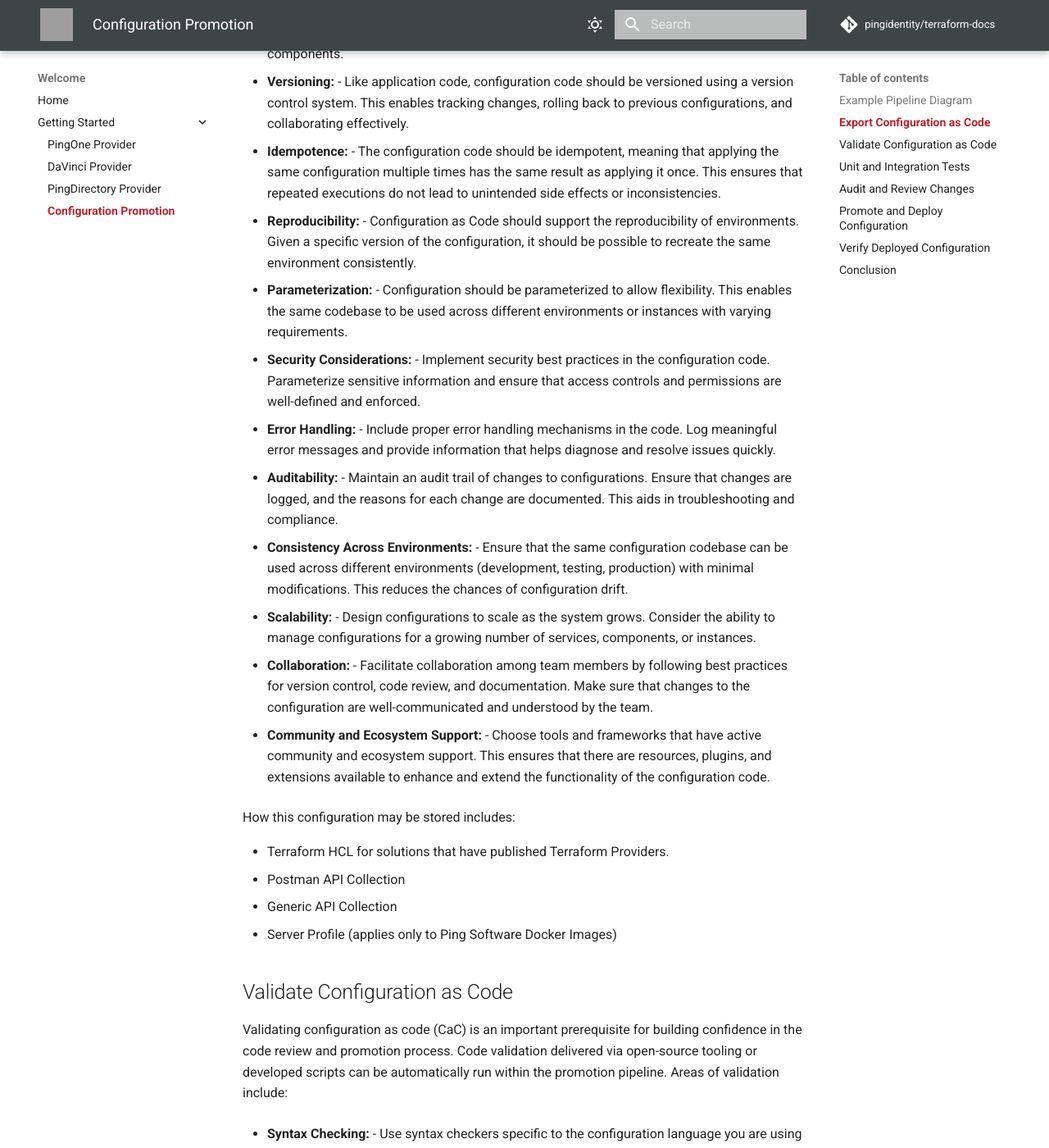
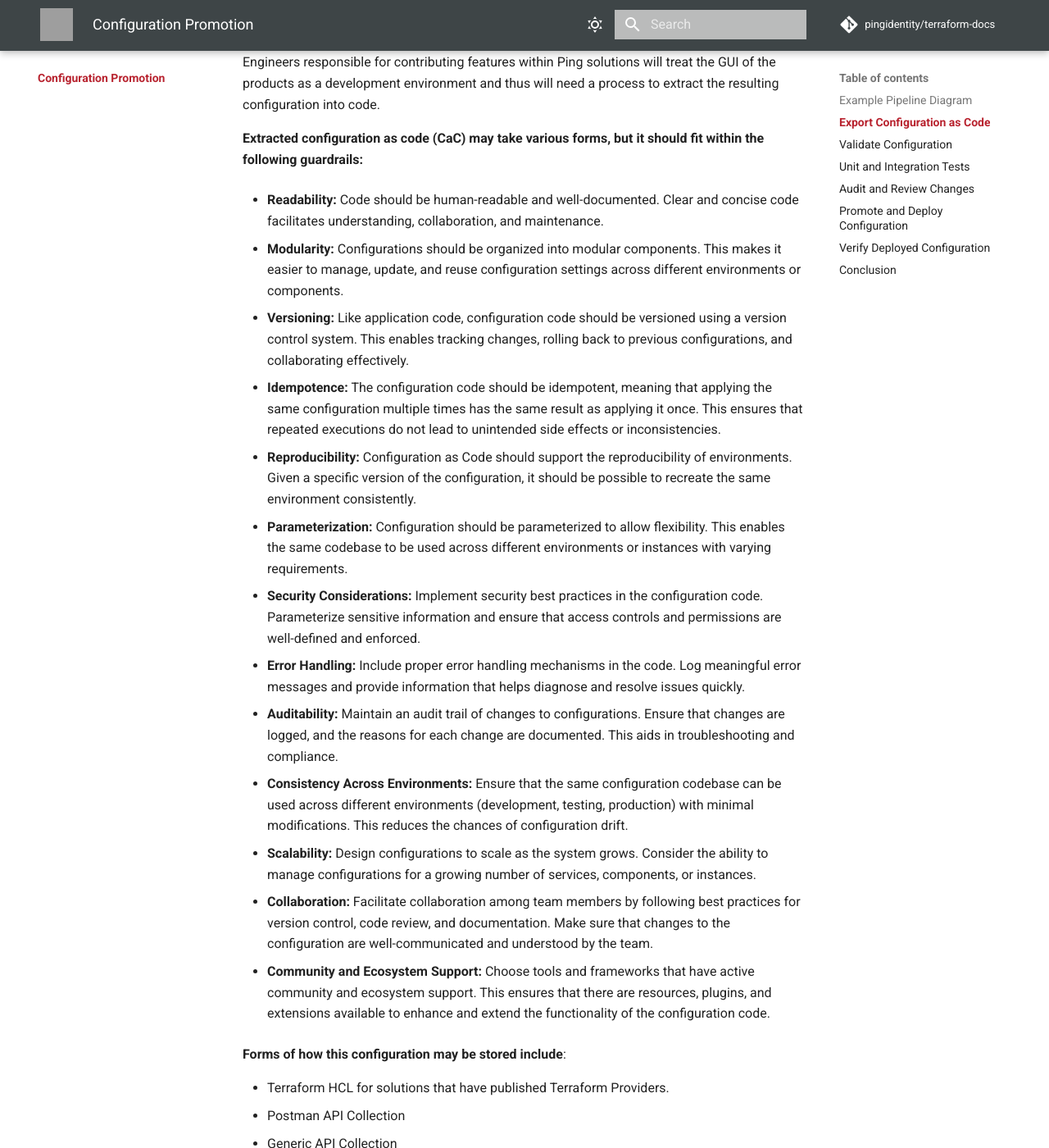
Before and after one commit to pingidentity/terraform-docs, an MkDocs documentation site: the page built from docs/getting-started/configuration-promotion.md, in a window 1280 px wide and 1400 px high, scrolled down 1570 px. Shown: the whole window at 82% size. Built offline with MkDocs 1.6.1 and Material for MkDocs 9.7.7, drawn with Linux system fonts in a browser that asks for light colours; comment, search, counter and statistics services are not loaded; some of the changed text lies outside the part shown; grey boxes are pictures that could not be loaded.

Commit message:
formatting

```diff
--- a/docs/getting-started/configuration-promotion.md
+++ b/docs/getting-started/configuration-promotion.md
@@ -1,17 +1,16 @@
 # Getting Started with Configuration Promotion at Ping
 
-Automating configuration promotion brings efficiency, reliability, and risk mitigation into the deployment process. By automating the promotion of Ping solution configuration through various environments, organizations can ensure consistency and repeatability in their deployment practices. When delivered via a Continuous Integration and Continuous Deployment (CI/CD) pipeline, this process not only accelerates the delivery of new features but also minimizes the potential for human error, a common source of configuration issues.
+Automating configuration promotion brings efficiency, reliability, and risk mitigation into the deployment process. By automating the promotion of Ping solution configuration through various environments, organizations ensure consistency and repeatability in their deployment practices. When delivered via a Continuous Integration and Continuous Deployment (CI/CD) pipeline, this process not only accelerates the delivery of new features but also minimizes the potential for human error, a common source of configuration issues.
 
-
-> "Ping Solutions" as a term represents all forms of software and services that Ping Identity offers
-
-> "Environments" as a term represents deployment environments such as: development, test, pre-production, production
-
-> Mentions of terraform are relevant to Ping offerings that have an available [terraform provider](https://registry.terraform.io/namespaces/pingidentity).
+!!! note
+    - "Ping Solutions" as a term represents all forms of software and services that Ping Identity offers
+    - "Environments" as a term represents deployment environments such as: development, test, pre-production, production
+    - Mentions of terraform are relevant to Ping offerings that have an available [terraform provider](https://registry.terraform.io/namespaces/pingidentity).
 
 This document intends to raise considerations and provide suggestions to help build a strong foundation for automating configuration promotion as it relates to Ping Identity solutions. **As such, guidance is provided generically and details of pipeline implementation are left to the implementor.** Examples provided in this guide are intended only to serve as a common foundation.
 
 The reader is assumed to be past the discovery and exploration phase of Ping products and is interested in adopting the DevOps and CI/CD practices for deploying into production environments. The reader should be familiar with the general concepts around CI/CD and SDLC as well as terms like:
+
 - Continuous Integration / Continuous Deployment (CI/CD), including pipelines
 - Infrastructure as Code (IaC)
 - GitOps and similar methodologies
@@ -20,75 +19,79 @@ The reader is assumed to be past the discovery and exploration phase of Ping pro
 - Basic DevOps understanding, including automation and testing
 
 
-With these concepts in mind, this document will explore the following areas:
-- [Getting Started with Configuration Promotion at Ping](#getting-started-with-configuration-promotion-at-ping)
-  - [Example Pipeline Diagram](#example-pipeline-diagram)
+**With these concepts in mind, this document will explore the following areas:**
+
   - [Export Configuration as Code](#export-configuration-as-code)
-  - [Validate Configuration as Code](#validate-configuration-as-code)
+  - [Validate Configuration](#validate-configuration-as-code)
   - [Unit and Integration Tests](#unit-and-integration-tests)
   - [Audit and Review Changes](#audit-and-review-changes)
   - [Promote and Deploy Configuration](#promote-and-deploy-configuration)
   - [Verify Deployed Configuration](#verify-deployed-configuration)
-  - [Conclusion](#conclusion)
 
 ## Example Pipeline Diagram
 
 For a common foundation on where concepts may be implemented into a pipeline, a generic pipeline diagram is shown here:
 
-![generic-pipeline](generic-pipeline.png)
+<details>
+  <summary>Expand Image</summary>
+    <img src="../../img/configuration-promotion/generic-pipeline.png"  alt="Generic Pipeline"/>
+</details>
 
 ## Export Configuration as Code
 
 Engineers responsible for contributing features within Ping solutions will treat the GUI of the products as a development environment and thus will need a process to extract the resulting configuration into code.
 
-Extracted configuration as code (CaC) may take various forms, but it should fit within the following guardrails:
+**Extracted configuration as code (CaC) may take various forms, but it should fit within the following guardrails:**
 
-- **Readability:** - Code should be human-readable and well-documented. Clear and concise code facilitates understanding, collaboration, and maintenance.
+- **Readability:** Code should be human-readable and well-documented. Clear and concise code facilitates understanding, collaboration, and maintenance.
 
-- **Modularity:** - Configurations should be organized into modular components. This makes it easier to manage, update, and reuse configuration settings across different environments or components.
+- **Modularity:** Configurations should be organized into modular components. This makes it easier to manage, update, and reuse configuration settings across different environments or components.
 
-- **Versioning:** - Like application code, configuration code should be versioned using a version control system. This enables tracking changes, rolling back to previous configurations, and collaborating effectively.
+- **Versioning:** Like application code, configuration code should be versioned using a version control system. This enables tracking changes, rolling back to previous configurations, and collaborating effectively.
 
-- **Idempotence:** - The configuration code should be idempotent, meaning that applying the same configuration multiple times has the same result as applying it once. This ensures that repeated executions do not lead to unintended side effects or inconsistencies.
+- **Idempotence:** The configuration code should be idempotent, meaning that applying the same configuration multiple times has the same result as applying it once. This ensures that repeated executions do not lead to unintended side effects or inconsistencies.
 
-- **Reproducibility:** - Configuration as Code should support the reproducibility of environments. Given a specific version of the configuration, it should be possible to recreate the same environment consistently.
+- **Reproducibility:** Configuration as Code should support the reproducibility of environments. Given a specific version of the configuration, it should be possible to recreate the same environment consistently.
 
-- **Parameterization:** - Configuration should be parameterized to allow flexibility. This enables the same codebase to be used across different environments or instances with varying requirements.
+- **Parameterization:** Configuration should be parameterized to allow flexibility. This enables the same codebase to be used across different environments or instances with varying requirements.
 
-- **Security Considerations:** - Implement security best practices in the configuration code. Parameterize sensitive information and ensure that access controls and permissions are well-defined and enforced.
+- **Security Considerations:** Implement security best practices in the configuration code. Parameterize sensitive information and ensure that access controls and permissions are well-defined and enforced.
 
-- **Error Handling:** - Include proper error handling mechanisms in the code. Log meaningful error messages and provide information that helps diagnose and resolve issues quickly.
+- **Error Handling:** Include proper error handling mechanisms in the code. Log meaningful error messages and provide information that helps diagnose and resolve issues quickly.
 
-- **Auditability:** - Maintain an audit trail of changes to configurations. Ensure that changes are logged, and the reasons for each change are documented. This aids in troubleshooting and compliance.
+- **Auditability:** Maintain an audit trail of changes to configurations. Ensure that changes are logged, and the reasons for each change are documented. This aids in troubleshooting and compliance.
 
-- **Consistency Across Environments:** - Ensure that the same configuration codebase can be used across different environments (development, testing, production) with minimal modifications. This reduces the chances of configuration drift.
+- **Consistency Across Environments:** Ensure that the same configuration codebase can be used across different environments (development, testing, production) with minimal modifications. This reduces the chances of configuration drift.
 
-- **Scalability:** - Design configurations to scale as the system grows. Consider the ability to manage configurations for a growing number of services, components, or instances.
+- **Scalability:** Design configurations to scale as the system grows. Consider the ability to manage configurations for a growing number of services, components, or instances.
 
-- **Collaboration:** - Facilitate collaboration among team members by following best practices for version control, code review, and documentation. Make sure that changes to the configuration are well-communicated and understood by the team.
+- **Collaboration:** Facilitate collaboration among team members by following best practices for version control, code review, and documentation. Make sure that changes to the configuration are well-communicated and understood by the team.
 
-- **Community and Ecosystem Support:** - Choose tools and frameworks that have active community and ecosystem support. This ensures that there are resources, plugins, and extensions available to enhance and extend the functionality of the configuration code.
+- **Community and Ecosystem Support:** Choose tools and frameworks that have active community and ecosystem support. This ensures that there are resources, plugins, and extensions available to enhance and extend the functionality of the configuration code.
 
-How this configuration may be stored includes:
+**Forms of how this configuration may be stored include**:
 
 - Terraform HCL for solutions that have published Terraform Providers.
 - Postman API Collection
 - Generic API Collection
 - Server Profile (applies only to Ping Software Docker Images)
 
-## Validate Configuration as Code
+## Validate Configuration
 
-Validating configuration as code (CaC) is an important prerequisite for building confidence in the code review and promotion process. Code validation delivered via open-source tooling or developed scripts can be automatically run within the promotion pipeline. Areas of validation include:
+Validating configuration as code (CaC) is an important prerequisite for building confidence in the code review and promotion process. Code validation delivered via open-source tooling or developed scripts can be automatically run within the promotion pipeline.
 
-- **Syntax Checking:** - Use syntax checkers specific to the configuration language you are using (e.g., YAML, JSON, HCL). Ensure consistent formatting and coding style across your configuration files to help with reviewability.
+**Areas of validation include:**
 
-- **Linting:** - Additional linting beyond syntax checking can be used for service-specific validations. This may include dependency checking between configuration modules or logical error identification.
+- **Syntax Checking:** Use syntax checkers specific to the configuration language you are using (e.g., YAML, JSON, HCL). Ensure consistent formatting and coding style across your configuration files to help with reviewability.
+
+- **Linting:** Additional linting beyond syntax checking can be used for service-specific validations. This may include dependency checking between configuration modules or logical error identification.
 
 - **Security Scanning:** Perform security scans on your configuration code to identify and remediate vulnerabilities. Ensure that sensitive information (e.g., passwords, API keys) is properly hidden and managed.
 
 - **Compliance Checks:** Implement checks for regulatory compliance and company policies within your configuration validation processes.
 
-Forms of CaC Validation include:
+**Forms of configuration validation include:**
+
 - `terraform validate`
 - json lint
 - Postman schema validation and syntax error checks
@@ -100,23 +103,23 @@ Forms of CaC Validation include:
 
 Unit and Integration testing goes the next step beyond validation by running code to ensure against regression and configuration vulnerabilities. Unit tests aim to test individual components of configuration to isolate issues while integration tests identify regression between dependencies. Integrate tests into your continuous integration (CI) pipeline to run them automatically whenever changes are made to the configuration. This helps catch issues early in the development process.
 
-Relevant concepts of unit testing include:
+**Relevant concepts of unit testing include:**
 
-- **Isolation of Components** - Test individual components of your configuration in isolation. Unit tests should focus on a specific piece of configuration, ensuring that it behaves as expected independently of other components.
+- **Isolation of Components:** Test individual components of your configuration in isolation. Unit tests should focus on a specific piece of configuration, ensuring that it behaves as expected independently of other components.
 
-- **Mocking and Stubbing** - Use mocking or stubbing techniques to isolate the unit under test from external dependencies. This allows you to control the behavior of external components and focus on testing the specific unit. Mocking and stubbing Ping Services could mean virtualizing the backend services.
+- **Mocking and Stubbing:** Use mocking or stubbing techniques to isolate the unit under test from external dependencies. This allows you to control the behavior of external components and focus on testing the specific unit. Mocking and stubbing Ping Services could mean virtualizing the backend services.
 
-Relevant concepts of unit testing include:
+**Relevant concepts of unit testing include:**
 
-- **Realistic Environment Simulation** - Create integration tests that simulate a realistic environment as closely as possible. This may involve using test environments or containers to replicate the production setup.
+- **Realistic Environment Simulation:** Create integration tests that simulate a realistic environment as closely as possible. This may involve using test environments or containers to replicate the production setup.
 
-- **End-to-end Testing** - Perform end-to-end testing to validate the entire configuration, including its interactions with non-Ping system configuration that is managed simultaneously.
+- **End-to-end Testing:** Perform end-to-end testing to validate the entire configuration, including its interactions with non-Ping system configuration that is managed simultaneously.
 
-- **Data Consistency** - Check for data consistency across different components. Ensure that data passed between various configuration elements maintains integrity and coherence.
+- **Data Consistency:** Check for data consistency across different components. Ensure that data passed between various configuration elements maintains integrity and coherence.
 
-- **Negative Testing** - Conduct negative testing to evaluate how well the configuration handles unexpected or invalid inputs, errors, and adverse conditions. This type of testing aims to identify vulnerabilities, ensure graceful error handling, and enhance overall robustness and security.
+- **Negative Testing:** Conduct negative testing to evaluate how well the configuration handles unexpected or invalid inputs, errors, and adverse conditions. This type of testing aims to identify vulnerabilities, ensure graceful error handling, and enhance overall robustness and security.
 
-Forms of Configuration as Code validation include:
+**Forms of configuration testing include:**
 
 - `terraform test`
 - Postman's Mock Server feature can simulate backend API responses.
@@ -126,7 +129,7 @@ Forms of Configuration as Code validation include:
 
 The audit and review before accepting and deploying changes provide a gate for human interaction and validation of new features. This stage should provide a view to see the differences between the current and desired configuration. To do this effectively engineers should have a clear format to interpret configuration exports and what the functional intention of changes are. The audit and review process should enforce protection against users pushing through unverified changes and encourage the reviewer to check and revalidate compliance with all other areas mentioned in previous sections.
 
-Forms of auditing and review of changes include:
+**Forms of auditing and review of changes include:**
 
 - GitHub Pull Request with Reviewers
 - QA Engineer reviewing configuration within the UI of an automatically deployed Ping Solution
@@ -136,7 +139,7 @@ Forms of auditing and review of changes include:
 
 Once configuration changes pass review the pipeline is ready to promote those changes into a pre-production and then production environments. Manual configuration access should not be available in pre-production or production environments and this deployment should be automated in a similar or identical form of any other environment. Environments beyond QA or Test should have continuous monitoring for errors as well as acceptable performance thresholds and alerting of outages. There should be an incident response plan for any anomalies that may be detected. Notification of anomalies could trigger an automated rollback if mutation outcomes can be guaranteed.
 
-Forms of deployment of approved configuration include:
+**Forms of deployment of approved configuration include:**
 
 - `terraform apply`
 - postman API collection with Newman CLI
@@ -146,7 +149,8 @@ Forms of deployment of approved configuration include:
 ## Verify Deployed Configuration
 Continuous verification is an automated process to detect configuration drift by calling read APIs and validating responses against the current desired configuration to identify drift and possible paths to remediation. Ping Solutions may have involvement with external systems or dynamic configuration, as such, the ongoing re-verification of configuration should include testing to confirm against external configuration interference.
 
-Forms of Continuous Verification include cronjobs running:
+**Forms of Continuous Verification include cronjobs running:**
+
 - `terraform plan` command returning empty plan
 - postman API collection of reads that include response verification tests
 - nodejs api test package
--- a/mkdocs.yml
+++ b/mkdocs.yml
@@ -63,7 +63,7 @@ nav:
           - PingOne Provider: "getting-started/pingone.md"
           - DaVinci Provider: "getting-started/davinci.md"
           - PingDirectory Provider: "getting-started/pingdirectory.md"
-          - Configuration Promotion: "getting-started/configuration-promotion.md"
+  - Configuration Promotion: "getting-started/configuration-promotion.md"
   - Examples:
       - Home: "examples/index.md"
       - PingOne:
```
Also changed, not shown: docs/img/configuration-promotion/generic-pipeline.png (added).
